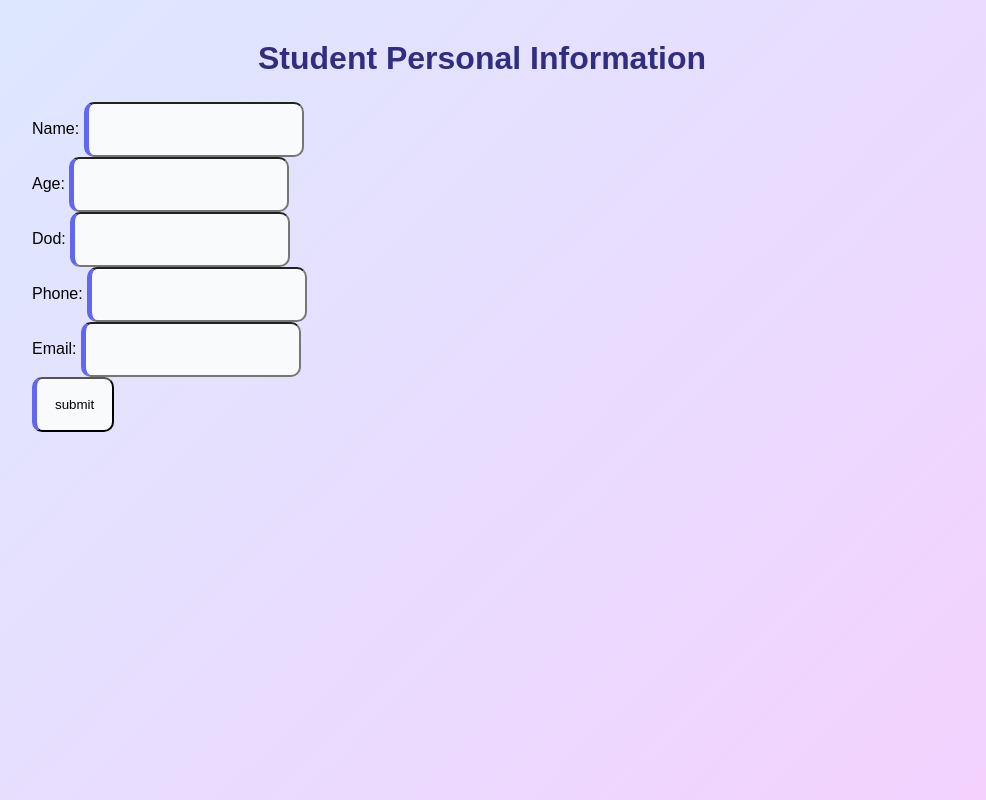
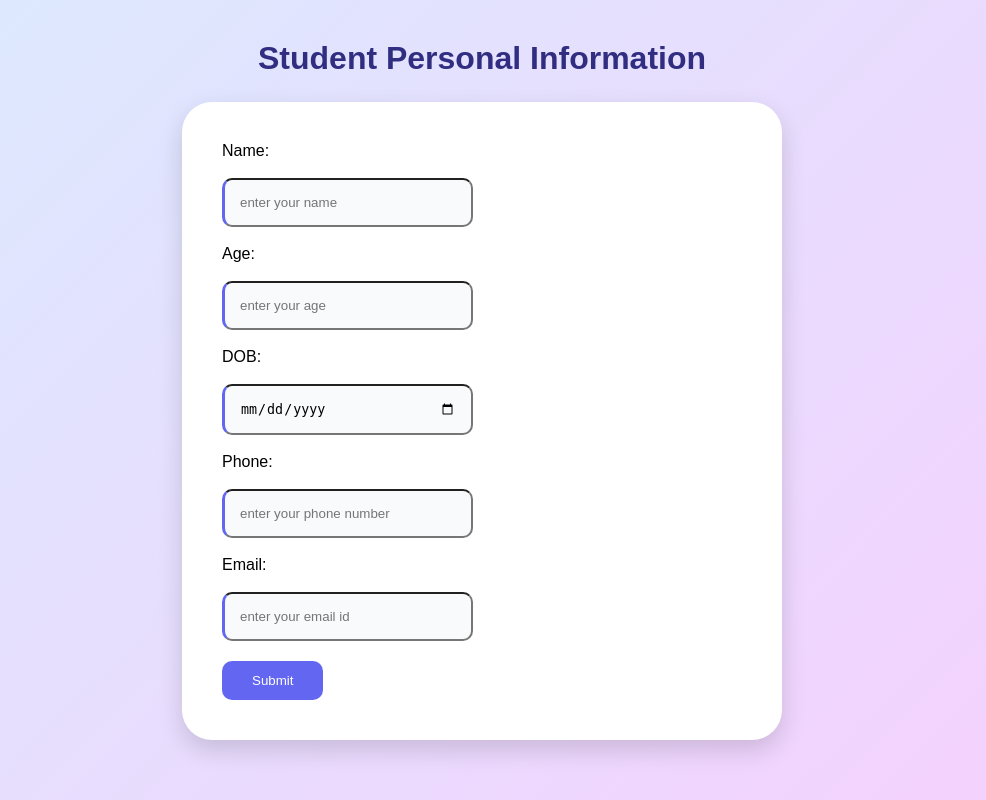
Before and after one commit to swaathiraja0404/prj_7, a Django app: page /info/ in a window 1280 px wide. Shown: the whole page, without its empty margins (158-1144 px from the left). Run offline with Django 5.2, Linux system fonts and the light colour scheme.

Commit message:
stu_personal is created

```diff
--- a/form/myapp/forms.py
+++ b/form/myapp/forms.py
@@ -1,30 +1,45 @@
 from django import forms
 from .models import MyappStudent
-class Personal(forms.Form):
-    model=MyappStudent
-    name = forms.CharField(max_length=100,
-    widget=forms.TextInput(attrs=
-    {
-        "class":"info-box"
-    }
-    ))
-    age = forms.IntegerField(widget=forms.TextInput(attrs=
-    {
-        "class":"info-box"
-    }
-    ))
-    dod=forms.DateField(    widget=forms.TextInput(attrs=
-    {
-        "class":"info-box"
-    }
-    ))
-    phone=forms.CharField(max_length=10,    widget=forms.TextInput(attrs=
-    {
-        "class":"info-box"
-    }
-    ))
-    email = forms.CharField( max_length=254,    widget=forms.TextInput(attrs=
-    {
-        "class":"info-box"
-    }
-    ))
+class Personal(forms.ModelForm):
+        class Meta:
+            model=MyappStudent
+            fields = ['name','age','dob','phone','email']
+
+        name = forms.CharField(max_length=100,
+        widget=forms.TextInput(attrs=
+        {
+            "class":"info-box",
+            "placeholder":"enter your name"
+        }
+        ))
+
+        age = forms.IntegerField(widget=forms.TextInput(attrs=
+        {
+            "class":"info-box",
+            "placeholder":"enter your age"
+
+        }
+        ))
+
+        dob = forms.DateField(    widget=forms.TextInput(attrs=
+        {
+            "class":"info-box",
+            "type": "date"
+        }
+        ))
+
+        phone=forms.CharField(max_length=10,    widget=forms.TextInput(attrs=
+        {
+            "class":"info-box",
+            "placeholder":"enter your phone number"
+
+        }
+        ))
+
+        email = forms.CharField( max_length=254,    widget=forms.TextInput(attrs=
+        {
+            "class":"info-box",
+            "placeholder":"enter your email id"
+
+        }
+        ))
--- a/form/myapp/models.py
+++ b/form/myapp/models.py
@@ -1,20 +1,12 @@
-# This is an auto-generated Django model module.
-# You'll have to do the following manually to clean this up:
-#   * Rearrange models' order
-#   * Make sure each model has one field with primary_key=True
-#   * Make sure each ForeignKey and OneToOneField has `on_delete` set to the desired behavior
-#   * Remove `managed = False` lines if you wish to allow Django to create, modify, and delete the table
-# Feel free to rename the models, but don't rename db_table values or field names.
 from django.db import models
+class MyappStudent(models.Model):
 
-class MyappStudent(models.Model):
     id = models.BigAutoField(primary_key=True)
     name = models.CharField(max_length=100)
     age = models.IntegerField()
-    dod=models.DateField()
-    phone=models.CharField(max_length=10)
+    dod = models.DateField(null=True)
+    phone=models.CharField(max_length=10,null=True)
     email = models.CharField(unique=True, max_length=254)
 
     class Meta:
-        managed = False
         db_table = 'myapp_student'
--- a/form/myapp/templates/students/personal.html
+++ b/form/myapp/templates/students/personal.html
@@ -1,4 +1,6 @@
 <!DOCTYPE html>
+<html>
+<head>
     <style>
         * {
             margin: 0;
@@ -24,68 +26,50 @@ h1 {
             margin-bottom: 25px;
         }
 
+         /* .profile-card {
+            background: white;
+            padding: 50px;
+            border-radius: 50px;
+            box-shadow: 0 10px 25px rgba(0, 0, 0, 0.15);
+            width: 900px;
+        } */
             .profile-card {
             background: white;
-    padding: 30px;
-    border-radius: 20px;
+            padding: 40px;
+            border-radius: 30px;
             box-shadow: 0 10px 25px rgba(0, 0, 0, 0.15);
+
+            width: 600px;
+            margin: 0 auto;
         }
 
-.profile {
-    text-align: center;
-    margin-bottom: 25px;
-}
-
-.avatar {
-    width: 90px;
-    height: 90px;
-    margin: auto;
-    border-radius: 50%;
-    background: #6366f1;
-    display: flex;
-    align-items: center;
-    justify-content: center;
-    font-size: 40px;
-}
-
-.profile h2 {
-    color: #312e81;
-    margin-top: 12px;
-}
-
-.profile p {
-    color: #777;
-    margin-top: 5px;
-}
 
         .info {
             display: grid;
             grid-template-columns: 1fr 1fr;
-    gap: 15px;
+            gap: 18px;
         }
 
         .info-box {
-    padding: 18px;
+            padding: 15px;
             background: #f8fafc;
-    border-left: 5px solid #6366f1;
+            border-left: 3px solid #6366f1;
             border-radius: 10px;
+            width: 100%;
         }
 
-.info-box span {
-    display: block;
-    color: #777;
-    font-size: 13px;
-    margin-bottom: 6px;
+        .submit-btn {
+            margin-top: 20px;
+            padding: 12px 30px;
+            background: #6366f1;
+            color: white;
+            border: none;
+            border-radius: 10px;
+            cursor: pointer;
         }
 
-.info-box strong {
-    color: #222;
-}
-
-.info-box:hover {
-    background: #eef2ff;
-    transform: translateY(-3px);
-    transition: 0.3s;
+        .submit-btn:hover {
+            background: #4f46e5;
         }
 
         @media (max-width: 600px) {
@@ -96,15 +80,59 @@ h1 {
             body {
                 padding: 20px;
             }
+        .info label {
+            font-weight: bold;
+            color: #312e81;
+            display: block;
+            margin-bottom: 6px;
+            }
         }
     </style>
+</head>
+
 <body>
+
 <div class="container">
+
     <h1>Student Personal Information</h1>
+
+    <div class="profile-card">
+
         <form method="post">
             {% csrf_token %}
-    <!-- <div class="info"> -->
 
-    {{form.as_p}}
-    <button type="submit" class="info-box">submit</form>
+            <div class="info">
+                <!-- {{ form.as_p }} -->
+                    <label>Name:</label><br>
+                    {{ form.name }}
+                    <br><br>
+
+                    <label>Age:</label><br>
+                    {{ form.age }}
+                    <br><br>
+
+                    <label>DOB:</label><br>
+                    {{ form.dob }}
+                    <br><br>
+
+                    <label>Phone:</label><br>
+                    {{ form.phone }}
+                    <br><br>
+
+                    <label>Email:</label><br>
+                    {{ form.email }}
+                    <br><br>
+            </div>
+
+            <button type="submit" class="submit-btn">
+                Submit
+            </button>
+
+        </form>
+
+    </div>
+
+</div>
+
 </body>
+</html>
--- a/form/myapp/views/stu_personal.py
+++ b/form/myapp/views/stu_personal.py
@@ -5,5 +5,12 @@ from ..forms import Personal
 from ..models import MyappStudent
 
 def Student_personal_info(request):
-    form = Personal()
+    if request.method=="POST":
+        form = Personal(request.POST,request.FILES)
+
+        if form.is_valid():
+            form.save()
+            return redirect("info")
+    else:
+        form = Personal()
     return render(request,'students/personal.html',{'form':form})
```
Also changed, not shown: form/myapp/migrations/0001_initial.py, form/myapp/migrations/0002_myappstudent_dod_myappstudent_phone.py (added). Lines whose indentation alone changed are shown as unchanged.
